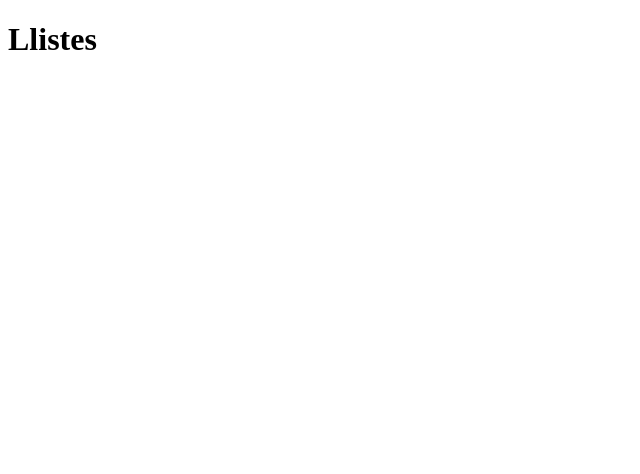
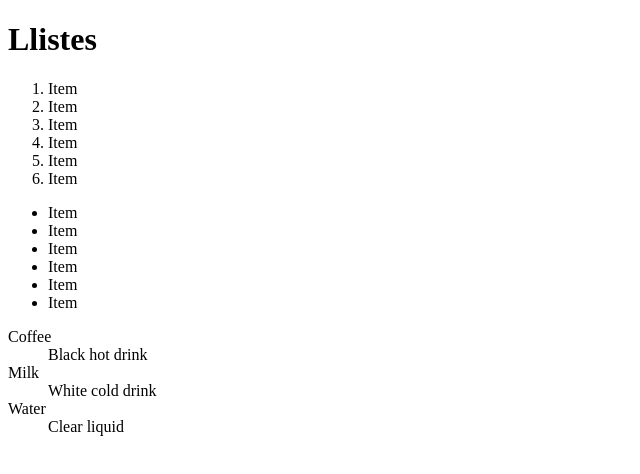
Before and after one commit to annacano0/M09-Activities, a plain HTML site: page actLlistes/index.html in a window 1280 px wide. Shown: the whole page, without its empty margins (0-640 px from the left). Drawn offline with Linux system fonts and the light colour scheme.

Commit message:
add last activity finished

```diff
--- a/actLlistes/index.html
+++ b/actLlistes/index.html
@@ -4,11 +4,41 @@
     <meta charset="UTF-8">
     <meta name="viewport" content="width=device-width, initial-scale=1.0">
     <meta name="description" content="This is a description :|" />
-    <title>Configuracio capçalera</title>
+    <title>Llistes</title>
     <link rel="shortcut icon" href="../assets/corazon.png" type="image/x-icon">
 </head>
 <body>
     <h1>Llistes</h1>
+    <section>
+        <ol>
+            <li>Item</li>
+            <li>Item</li>
+            <li>Item</li>
+            <li>Item</li>
+            <li>Item</li>
+            <li>Item</li>
 
+        </ol>
+    </section>
+    <section>
+        <ul>
+            <li>Item</li>
+            <li>Item</li>
+            <li>Item</li>
+            <li>Item</li>
+            <li>Item</li>
+            <li>Item</li>
+        </ul>
+    </section>
+    <section>
+        <dl>
+            <dt>Coffee</dt>
+            <dd>Black hot drink</dd>
+            <dt>Milk</dt>
+            <dd>White cold drink</dd>
+            <dt>Water</dt>
+            <dd>Clear liquid</dd>
+        </dl>
+    </section>
 </body>
 </html>
```
